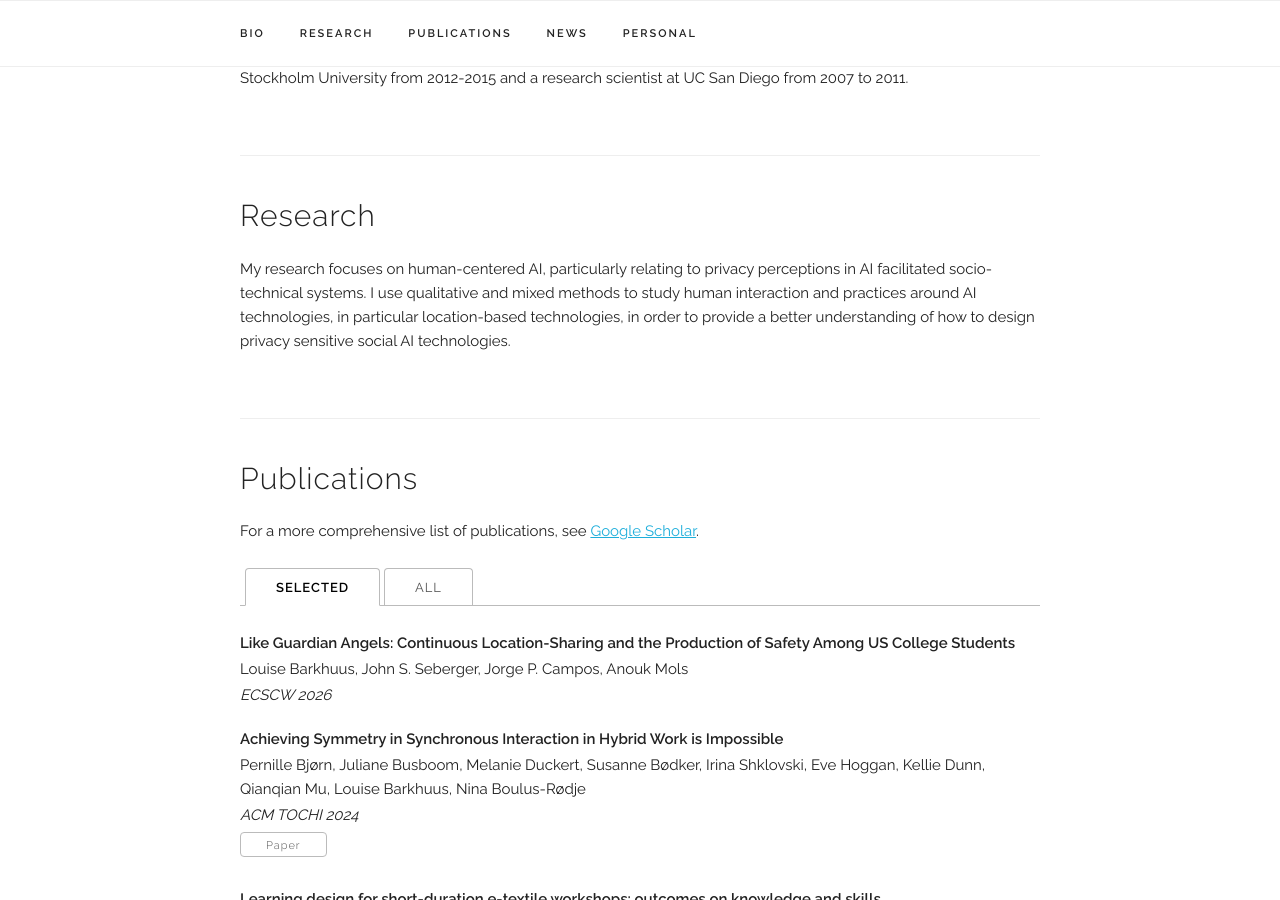
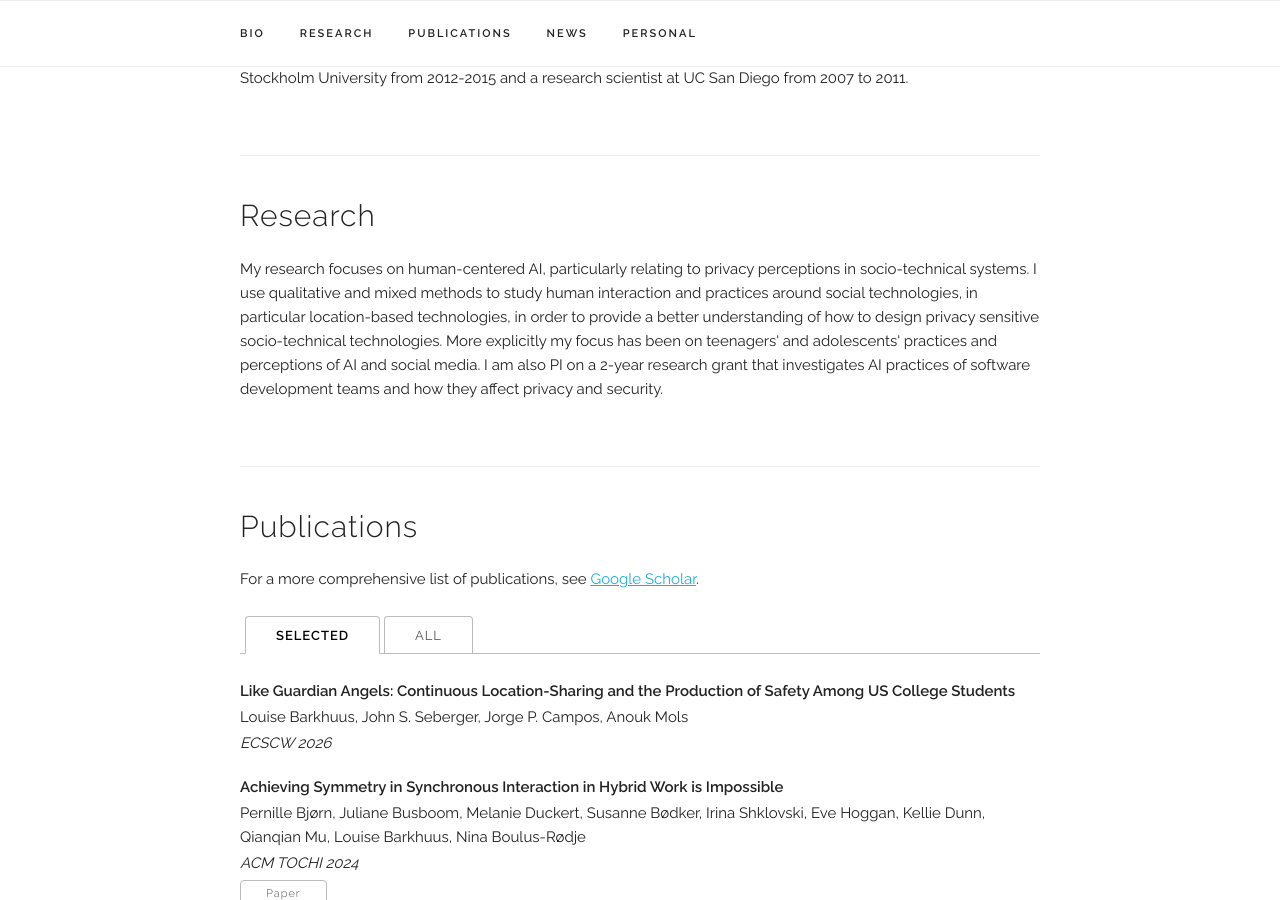
Before and after one commit to barkhuus/barkhuus.github.io, a Jekyll site: the page built from index.html, in a window 1280 px wide and 900 px high, scrolled down 484 px. Built offline with Jekyll 4.4.1, drawn with Linux system fonts in a browser that asks for light colours.

Commit message:
Update index.html

```diff
--- a/index.html
+++ b/index.html
@@ -18,8 +18,9 @@ title: Home
 <div class="docs-section" id="research">
   <h4>Research</h4>
   <p>
-    My research focuses on human-centered AI, particularly relating to privacy perceptions in AI facilitated socio-technical systems.
-    I use qualitative and mixed methods to study human interaction and practices around AI technologies, in particular location-based technologies, in order to provide a better understanding of how to design privacy sensitive social AI technologies.
+    My research focuses on human-centered AI, particularly relating to privacy perceptions in socio-technical systems.
+    I use qualitative and mixed methods to study human interaction and practices around social technologies, in particular location-based technologies, in order to provide a better understanding of how to design privacy sensitive socio-technical technologies.
+    More explicitly my focus has been on teenagers' and adolescents' practices and perceptions of AI and social media. I am also PI on a 2-year research grant that investigates AI practices of software development teams and how they affect privacy and security.
   </p>
 </div>
 
```
